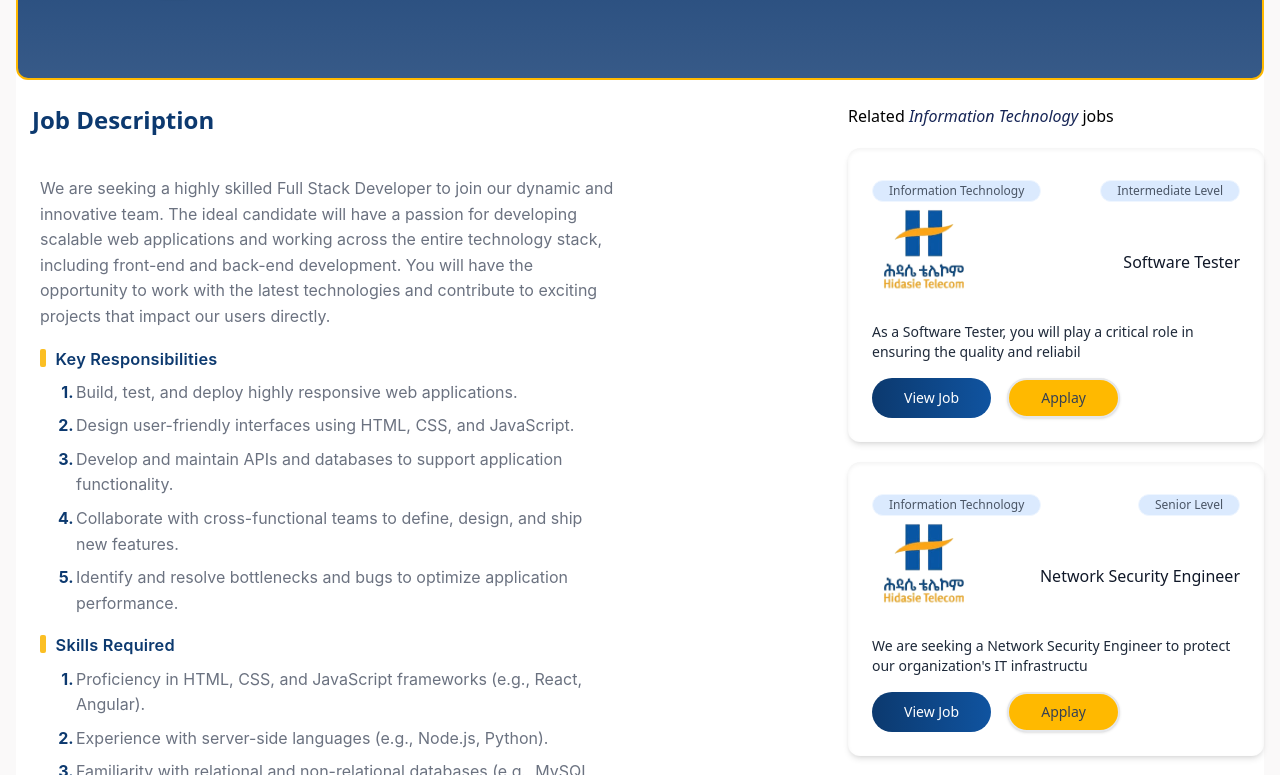
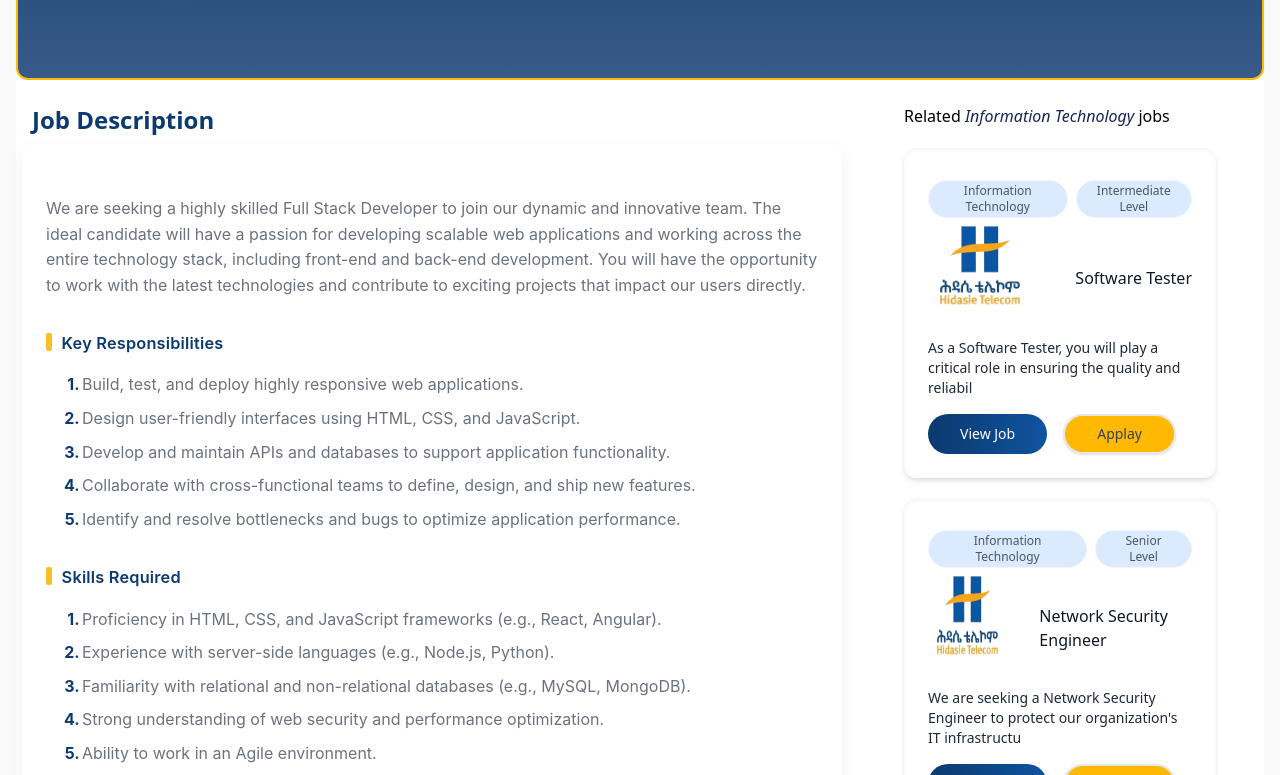
Before and after one commit to eyobbaye/JobPortal, a React (Vite) app in the folder front-end/: page /apply-job/1 in a window 1280 px wide. Shown: the part 405-1180 px from the top of the page. Built offline with nearby package versions, Linux system fonts and the light colour scheme.

Commit message:
fix spacing && width in details jobs

```diff
--- a/front-end/src/Pages/ApplyJob.jsx
+++ b/front-end/src/Pages/ApplyJob.jsx
@@ -72,7 +72,7 @@ function ApplyJob() {
             </div>
           </div>
           <div className="flex flex-col lg:flex-row justify-between items-start">
-            <div className="w-full lg:w-2/4">
+            <div className="w-full lg:w-2/3">
               <h2 className="font-bold text-2xl text-[#04336af7] pl-4">
                 Job Description
               </h2>
@@ -85,11 +85,11 @@ function ApplyJob() {
               </button>
             </div>
             {/* Right Section related job */}
-            <div className='w-full lg:w-1/3 mt-8 lg:mt-0 space-y-5'>
+            <div className='w-full lg:w-1/4 mt-8 lg:mt-0 space-y-5 mr-12'>
               <h2>
                 Related <em className='text-blue-950'>{jobData.category}</em> jobs
               </h2>
-              {jobs.filter(job=> job._id !== jobData._id && job.category === jobData.category).slice(0,3).map((job,index)=> <JobCard key={index} job={job} />)}
+              {jobs.filter(job=> job._id !== jobData._id && job.category === jobData.category).slice(0,2).map((job,index)=> <JobCard key={index} job={job} />)}
             </div>
           </div>
         </div>
--- a/front-end/src/index.css
+++ b/front-end/src/index.css
@@ -31,10 +31,10 @@ body {
   color: var(--text);
   font-family: Inter, system-ui, -apple-system, "Segoe UI", Roboto, "Helvetica Neue", Arial, sans-serif;
   max-width: 820px;
-  margin: 1.25rem auto;
-  padding: 1.25rem 1.5rem;
+  margin: .5rem auto;
+  padding: 3.25rem 1.5rem;
   border-radius: 10px;
-  /* box-shadow: 0 6px 18px rgba(15, 23, 42, 0.06); */
+  box-shadow: 0 6px 18px rgba(15, 23, 42, 0.06);
   line-height: 1.6;
   word-wrap: break-word;
 }
@@ -51,7 +51,7 @@ body {
   display: flex;
   align-items: center;
   gap: .6rem;
-  margin: 1rem 0 .5rem;
+  margin: 2rem 0 .5rem;
   font-size: 1.02rem;
   color: var(--text);
   letter-spacing: .2px;
@@ -75,7 +75,7 @@ body {
 
 /* Ordered lists */
 .job-description ol{
-  margin: 0 0 1rem 0;
+  margin: 1rem 0 1rem 0;
   padding-left: 1rem;
   counter-reset: item;
 }
```
